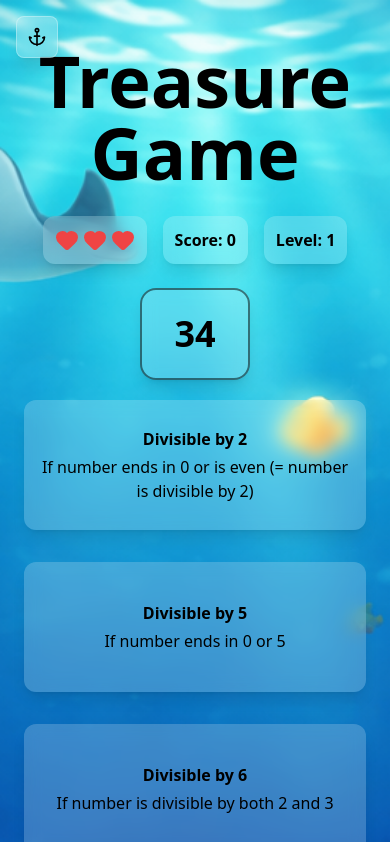
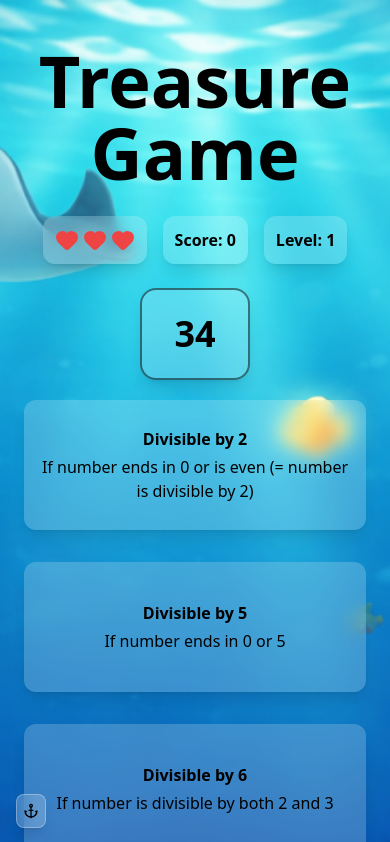
Before and after one commit to rabongHan/CSE210-WI26-Team2, a Next.js app: page /treasure/game in a window 390 px wide. Shown: the top 842 px of the page. Built offline with nearby package versions, Linux system fonts and the light colour scheme.

Commit message:
#48 Update HomeButton component styles for improved responsiveness and hover effects

```diff
--- a/app/shared_components/home-button.tsx
+++ b/app/shared_components/home-button.tsx
@@ -8,12 +8,12 @@ export function HomeButton() {
             // fixed position at top left corner (16px from top, left edges)
             // z-50; ensures it appears above other content
             // group; for hover animation (anchors rotates on hover)
-            className="fixed top-4 left-4 z-50 group flex items-center rounded-lg
-                bg-white/20 backdrop-blur p-2.5 shadow-lg border border-white/30
-                transition-all duration-300 hover:bg-white/35 hover:shadow-xl hover:scale-105 hover:pr-4 hover:gap-2 active:scale-95"
+            className="fixed bottom-4 left-4 sm:bottom-auto sm:top-4 z-50 group flex items-center rounded-lg
+                bg-white/20 backdrop-blur p-1.5 sm:p-2.5 shadow-lg border border-white/30
+                transition-all duration-300 hover:bg-white/35 hover:shadow-xl hover:scale-105 hover:pr-3 sm:hover:pr-4 hover:gap-2 active:scale-95"
         >
             <Anchor
-                className="w-5 h-5 transition-transform duration-300 group-hover:rotate-[-20deg]"
+                className="w-4 h-4 sm:w-5 sm:h-5 transition-transform duration-300 group-hover:rotate-[-20deg]"
             />
             {/* initially hidden (opacity 0), becomes visible on hover (opacity 100) */}
             {/* and expands from 0 to 60px width (max-w-0 to max-w-60) */}
```
